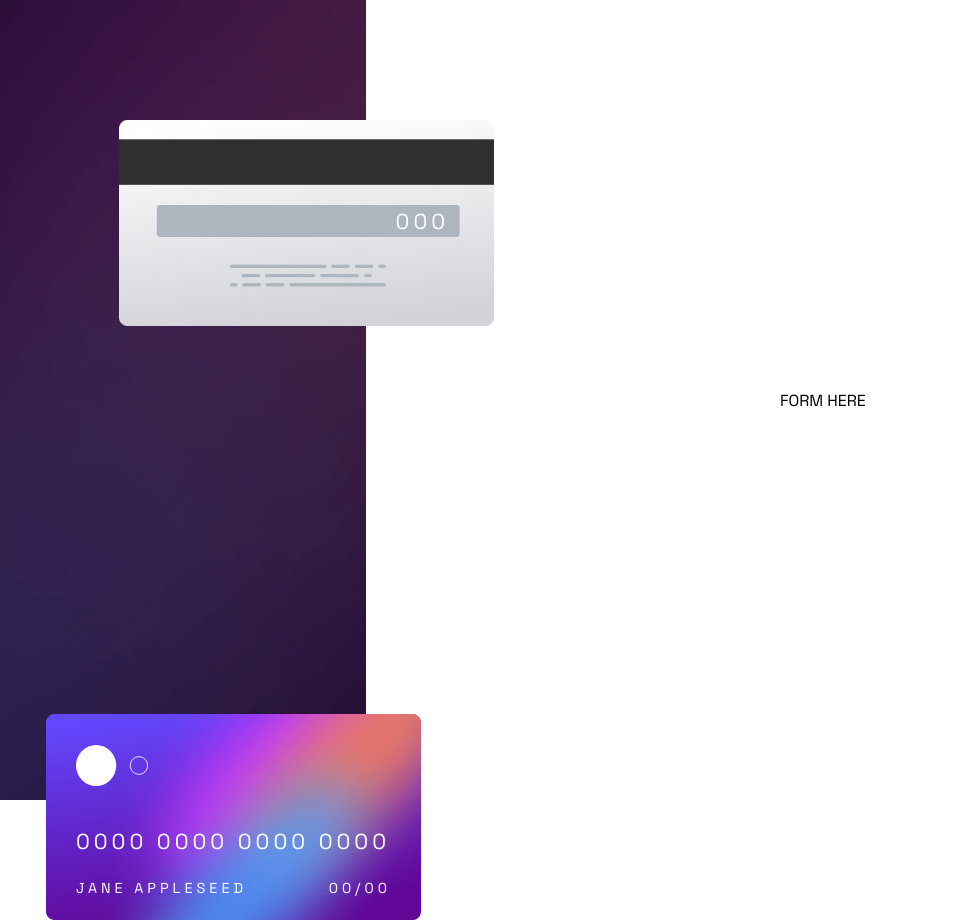
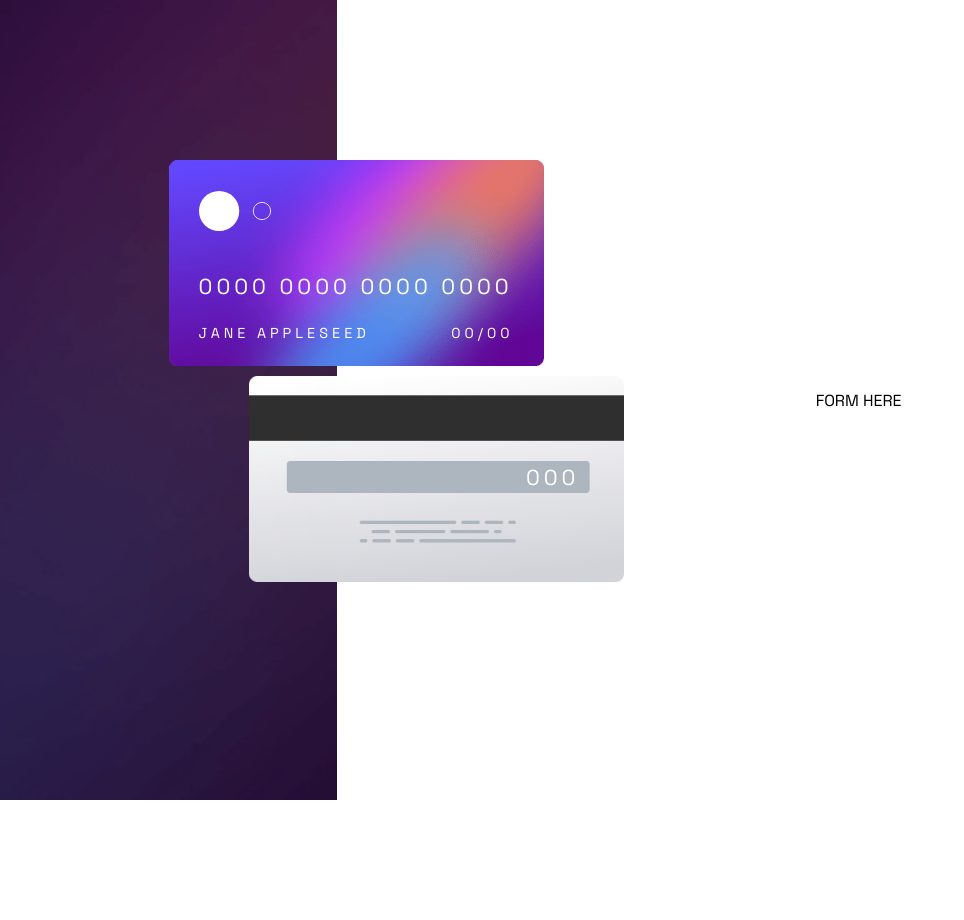
Before and after one commit to Leonelmarianog/css-playground, a plain HTML site: page card-details-form/index.html in a window 1280 px wide. Shown: the whole page, without its empty margins (0-964 px from the left). After the commit the page ends 800 px from the top, so only its background shows below. Drawn offline with Linux system fonts and the light colour scheme.

Commit message:
Add responsive layout for desktop

```diff
--- a/card-details-form/css/styles.css
+++ b/card-details-form/css/styles.css
@@ -39,6 +39,7 @@ body {
   grid-template-rows: calc(215px * var(--layout-bg-top-scale-factor)) calc(
       215px * var(--layout-bg-top-scale-factor)
     );
+  gap: 100px;
 
   @media (width > 1000px) {
     grid-template-rows: none;
@@ -66,16 +67,23 @@ body {
 .card-previews {
   position: absolute;
   inline-size: calc(360px * var(--layout-bg-top-scale-factor));
-  block-size: 100%;
   inset: 0;
   margin: auto;
+
+  @media (width > 1000px) {
+    inline-size: 80%;
+    block-size: 100%;
+  }
 }
 
 .card-front,
 .card-back {
   position: absolute;
   color: #fff;
+  min-inline-size: min-content;
   max-inline-size: min-content;
+  min-block-size: min-content;
+  max-block-size: max-content;
   letter-spacing: 0.25rem;
 }
 
@@ -123,10 +131,20 @@ body {
   bottom: -15%;
   left: 8.5%;
   z-index: 2;
+
+  @media (width > 1000px) {
+    top: 20%;
+    left: 50%;
+  }
 }
 
 .card-back {
   top: 15%;
   right: 8.5%;
   z-index: 1;
+
+  @media (width > 1000px) {
+    top: 47%;
+    left: 80%;
+  }
 }
```
